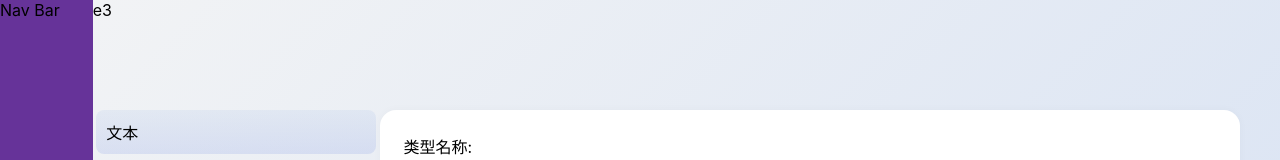
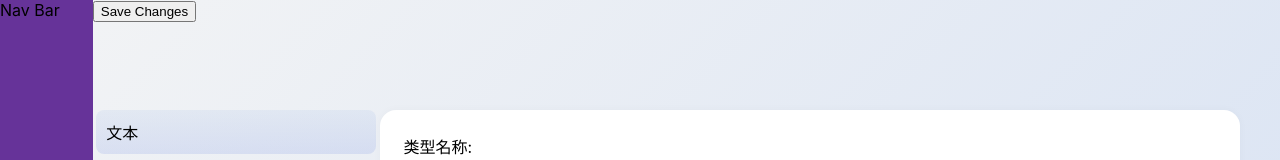
Before and after one commit to xiangxiong/X-Market, a Next.js app in the folder packages/fronted/: page / in a window 1280 px wide. Shown: the top 160 px of the page. Built offline with nearby package versions, Linux system fonts and the light colour scheme.

Commit message:
feat: save json

```diff
--- a/packages/fronted/pages/panels/Workspace.tsx
+++ b/packages/fronted/pages/panels/Workspace.tsx
@@ -6,6 +6,7 @@ import { createContext } from "react";
 import { IComponentElementsProps, IWorkspaceContext } from "../shared/types";
 import { useState } from "react";
 import {ViewPanel} from './ViewPanel';
+import { useCallback } from "react";
 
 export const WorkspaceContext = createContext<Partial<IWorkspaceContext>>({});
 
@@ -70,6 +71,7 @@ export function Workspace() {
       },
     ]
   );
+
   const [dragList, setDragList] = useState<IComponentElementsProps[]>();
 
   const markAsDone = (id: number) => {
@@ -88,12 +90,18 @@ export function Workspace() {
     setComponentList(list.sort());
   };
 
+  const onHandleSaveChanges = useCallback(()=>{
+    console.log('dragList',dragList);
+  },[dragList]);
+
   return (
     <WorkspaceContext.Provider value={{ markAsDone }}>
       <div className={styles.workspace}>
         <div className={styles.navigation}>Nav Bar</div>
         <div className={styles.wrapper}>
-          <div className={styles.toolbar}>e3</div>
+          <div className={styles.toolbar}>
+            <button onClick={onHandleSaveChanges}>Save Changes</button>
+          </div>
           <div className={styles.designer}>
             <div className={styles.sidebar}>
               {componentList.map((item, key) => {
```
